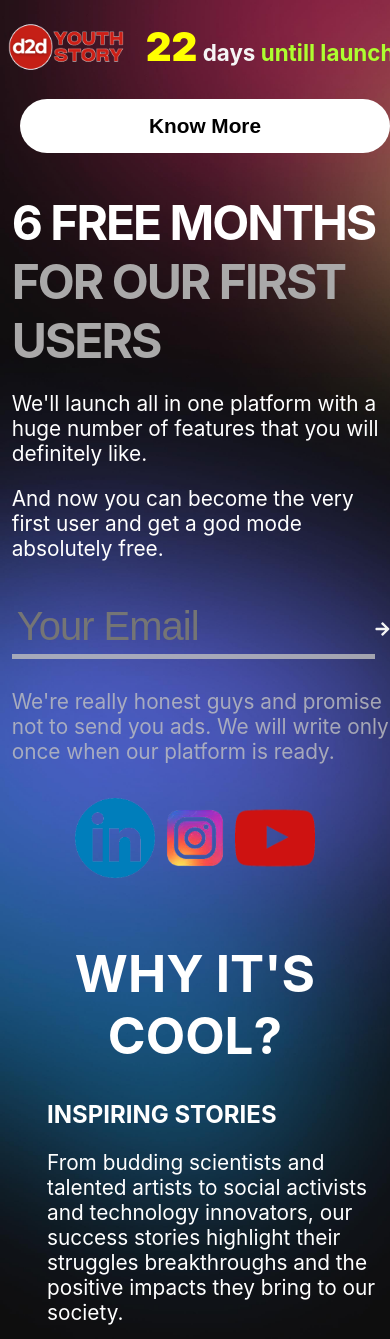
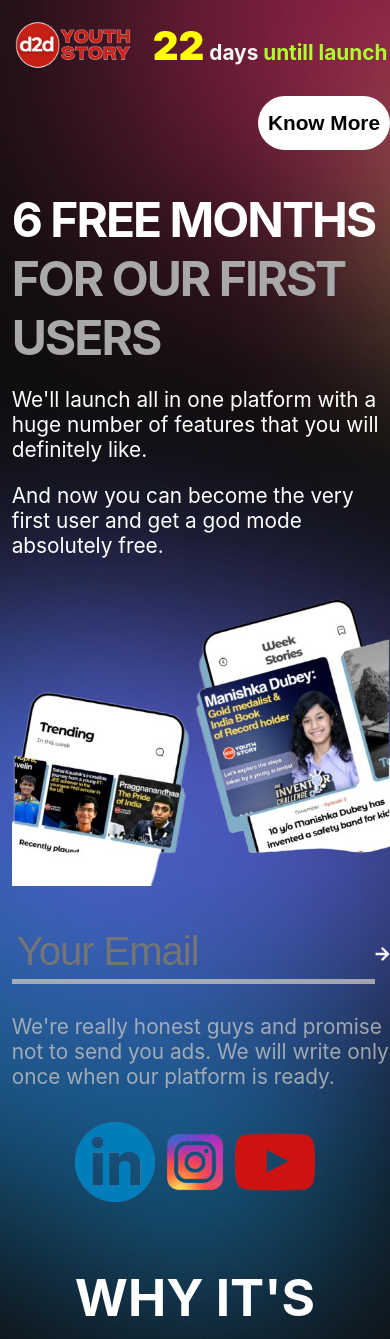
Before and after one commit to youth-story/yslanding-page, a React (Create React App) app: page / in a window 390 px wide. Shown: the top 1339 px of the page. Built offline with nearby package versions, Linux system fonts and the light colour scheme.

Commit message:
Add files via upload

```diff
--- a/package.json
+++ b/package.json
@@ -12,6 +12,7 @@
     "react": "^18.2.0",
     "react-dom": "^18.2.0",
     "react-icons": "^4.11.0",
+    "react-image-gallery": "^1.3.0",
     "react-scripts": "5.0.1",
     "web-vitals": "^2.1.4"
   },
--- a/src/components/Intro/About/About.js
+++ b/src/components/Intro/About/About.js
@@ -1,6 +1,7 @@
 import React from 'react';
 import Input from './Input';
 import styles from './About.module.css';
+import mob_screen from './mob_screen.png';
 
 export default function About({email, validated, setIsValidated, handleEmailChange, disabled, setDisabled}) {
 
@@ -11,6 +12,9 @@
             <h2 className={styles.heading2}>FOR OUR FIRST USERS</h2>
             <p>We'll launch all in one platform with a huge number of features that you will definitely like.</p>
             <p>And now you can become the very first user and get a god mode absolutely free.</p>
+            <div className={styles.imgContainer}>
+                <img className={styles.img} src={mob_screen} alt='Image' />
+            </div>
             <Input validated={validated} setIsValidated={setIsValidated} email={email} handleEmailChange={handleEmailChange} disabled={disabled} setDisabled={setDisabled} />
         </div>
         </>
--- a/src/components/Intro/About/About.module.css
+++ b/src/components/Intro/About/About.module.css
@@ -26,3 +26,23 @@
     font-size: 1.3rem;
     color: rgb(147, 147, 147);
 }
+
+.img, .imgContainer {
+    display: none;
+}
+
+@media (max-width: 768px) {
+
+    .imgContainer {
+        display: flex;
+        justify-content: center;
+        align-items: center;
+    }
+
+    .img {
+        display: flex;
+        width: 100%;
+        height: 100%;
+    }
+
+}
--- a/src/components/Intro/Header/Header.module.css
+++ b/src/components/Intro/Header/Header.module.css
@@ -59,8 +59,8 @@
     }
 
     .launched, .para {
-        font-size: 1.4rem;
-        white-space: nowrap;
+        font-size: 1.3rem;
+        /* white-space: nowrap; */
     }
 
     .daysCount {
@@ -92,5 +92,6 @@
     .btn {
         margin-top: 5px; /* Place the button below the paragraph */
         padding: 15px 10px 15px 10px;
+        align-self: flex-end;
     }
 }
```
Also changed, not shown: src/components/Intro/About/mob_screen.png (added), 1 other file (tests, documents, lock files or other folders).
